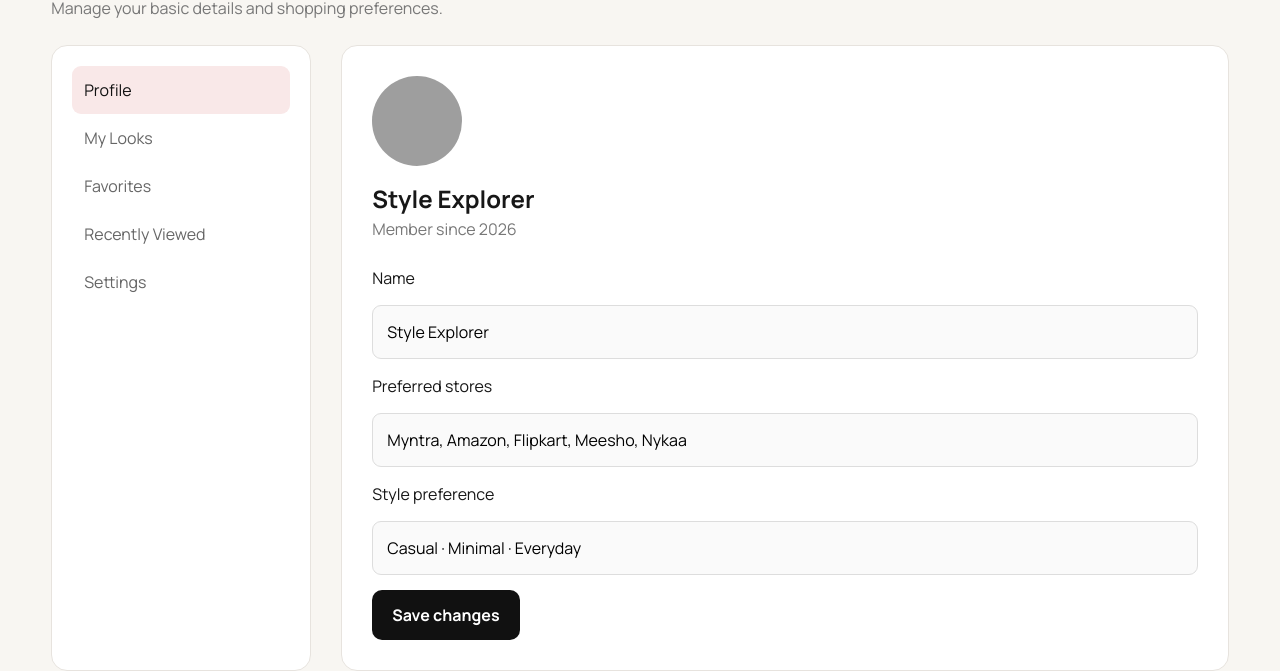
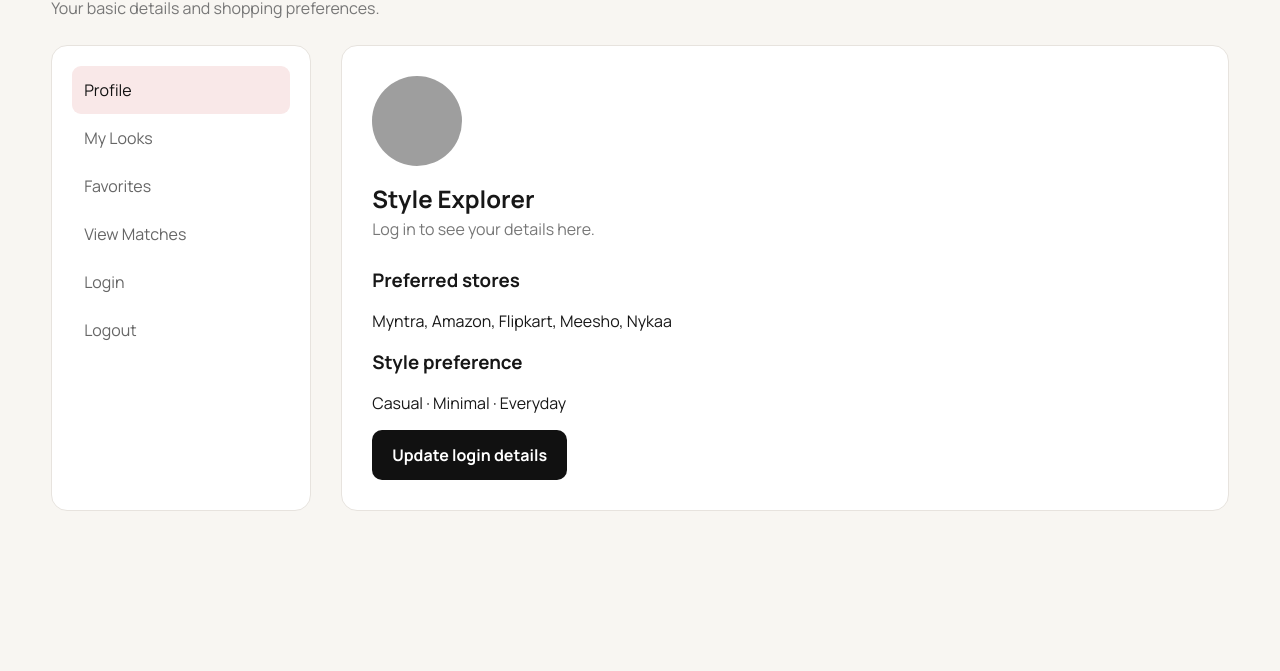
Before and after one commit to Aman-R-develop/FitFind, a plain HTML site: page profile/profile.html in a window 1280 px wide. Shown: the part 186-857 px from the top of the page. After the commit the page ends 800 px from the top, so only its background shows below. Drawn offline with nearby package versions, Linux system fonts and the light colour scheme; grey boxes are pictures that could not be loaded.

Commit message:
Enhance project documentation and UI by adding common styles, login links, and FAQ section

```diff
--- a/profile/profile.css
+++ b/profile/profile.css
@@ -162,15 +162,16 @@ img {
   border-radius: 50%;
   object-fit: cover;
 }
-.form {
+.profile-details {
   display: grid;
   gap: 15px;
   margin-top: 25px;
 }
-.input {
-  padding: 14px;
-  border: 1px solid #ddd;
-  border-radius: 9px;
-  background: #fafafa;
-  width: 100%;
+.profile-details .btn {
+  width: fit-content;
 }
+@media (max-width: 700px) {
+  .profile {
+    grid-template-columns: 1fr;
+  }
+}
--- a/profile/profile.html
+++ b/profile/profile.html
@@ -11,6 +11,7 @@
     />
     <title>Profile — FitFind</title>
     <link rel="stylesheet" href="profile.css" />
+    <link rel="stylesheet" href="../common.css" />
   </head>
   <body>
     <div class="container">
@@ -21,44 +22,40 @@
           ><a href="../upload/upload.html">Find a Look</a
           ><a href="../my-looks/my-looks.html">My Looks</a
           ><a class="active" href="../profile/profile.html">Profile</a>
+          <a id="account-link" href="../login/login.html">Login</a>
         </div>
         <a class="btn" href="../upload/upload.html">Find a Look</a>
       </nav>
       <div class="page-head">
         <h1>Your profile</h1>
-        <p>Manage your basic details and shopping preferences.</p>
+        <p>Your basic details and shopping preferences.</p>
       </div>
       <div class="profile">
         <aside class="side">
           <a class="active" href="../profile/profile.html">Profile</a
           ><a href="../my-looks/my-looks.html">My Looks</a
           ><a href="../favorites/favorites.html">Favorites</a
-          ><a href="#">Recently Viewed</a><a href="#">Settings</a>
+          ><a href="../results/results.html">View Matches</a>
+          <a href="../login/login.html">Login</a>
+          <a href="../logout/logout.html">Logout</a>
         </aside>
         <div class="profile-card">
           <img
             class="big-avatar"
             src="https://images.unsplash.com/photo-1494790108377-be9c29b29330?auto=format&fit=crop&w=200&q=80"
           />
-          <h2 style="margin-top: 15px">Style Explorer</h2>
-          <p style="color: #777">Member since 2026</p>
-          <div class="form">
-            <label>Name</label
-            ><input class="input" value="Style Explorer" /><label
-              >Preferred stores</label
-            ><input
-              class="input"
-              value="Myntra, Amazon, Flipkart, Meesho, Nykaa"
-            /><label>Style preference</label
-            ><input class="input" value="Casual · Minimal · Everyday" /><button
-              class="btn"
-              style="width: max-content"
-            >
-              Save changes
-            </button>
+          <h2 id="profile-name" style="margin-top: 15px">Style Explorer</h2>
+          <p id="profile-email" style="color: #777">Log in to see your details here.</p>
+          <div class="profile-details">
+            <h3>Preferred stores</h3>
+            <p>Myntra, Amazon, Flipkart, Meesho, Nykaa</p>
+            <h3>Style preference</h3>
+            <p>Casual · Minimal · Everyday</p>
+            <a class="btn" href="../login/login.html">Update login details</a>
           </div>
         </div>
       </div>
     </div>
+    <script src="../common.js"></script>
   </body>
 </html>
```
Also changed, not shown: about/about.html (+3 -0 lines), favorites/favorites.html (+3 -0 lines), features/features.html (+3 -0 lines), how-it-works/how-it-works.css (+26 -0 lines), how-it-works/how-it-works.html (+13 -0 lines), index/index.html (+3 -0 lines), my-looks/my-looks.html (+3 -0 lines), results/results.html (+3 -0 lines), upload/upload.css (+9 -0 lines), upload/upload.html (+8 -2 lines), 1 other file.
